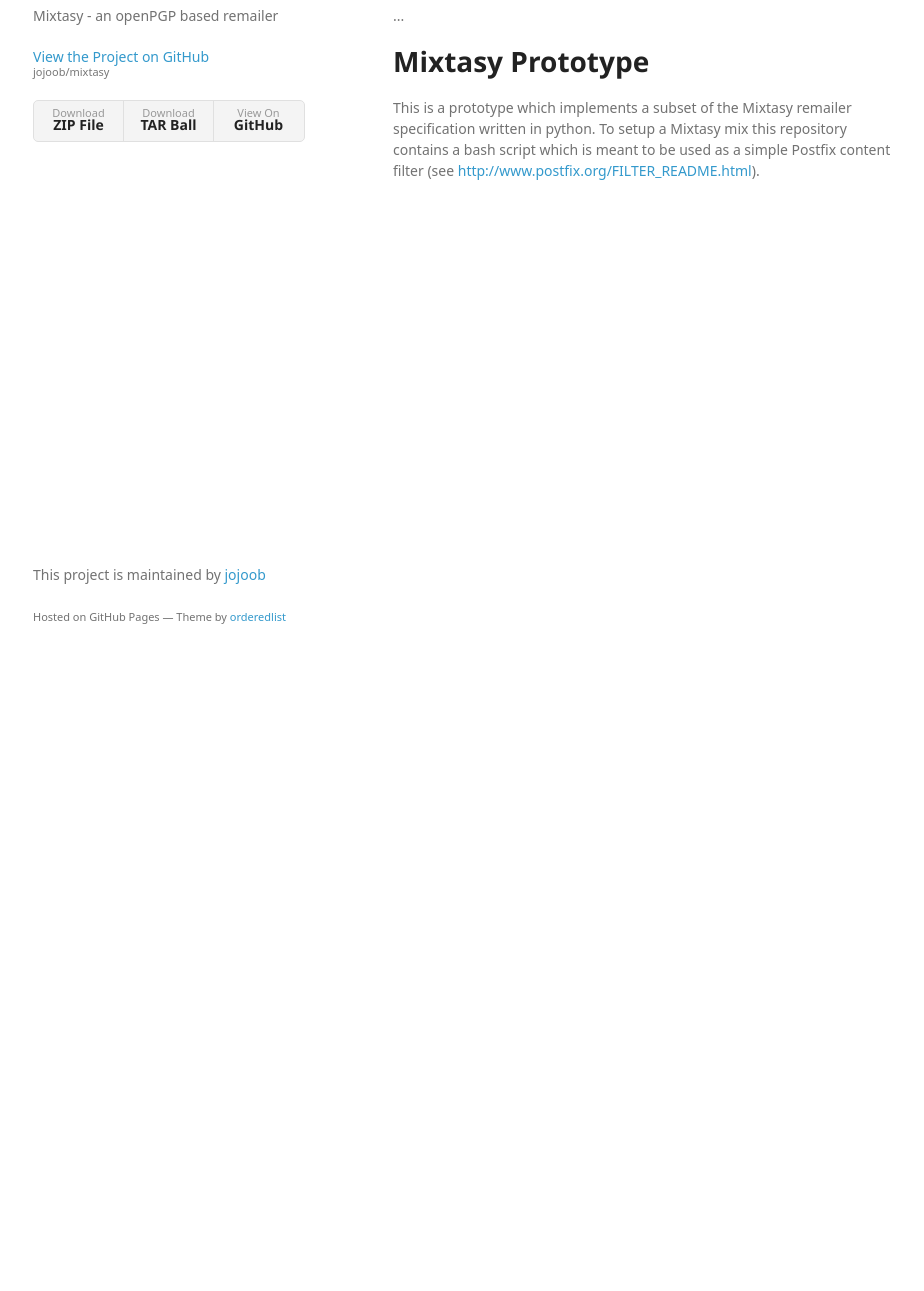
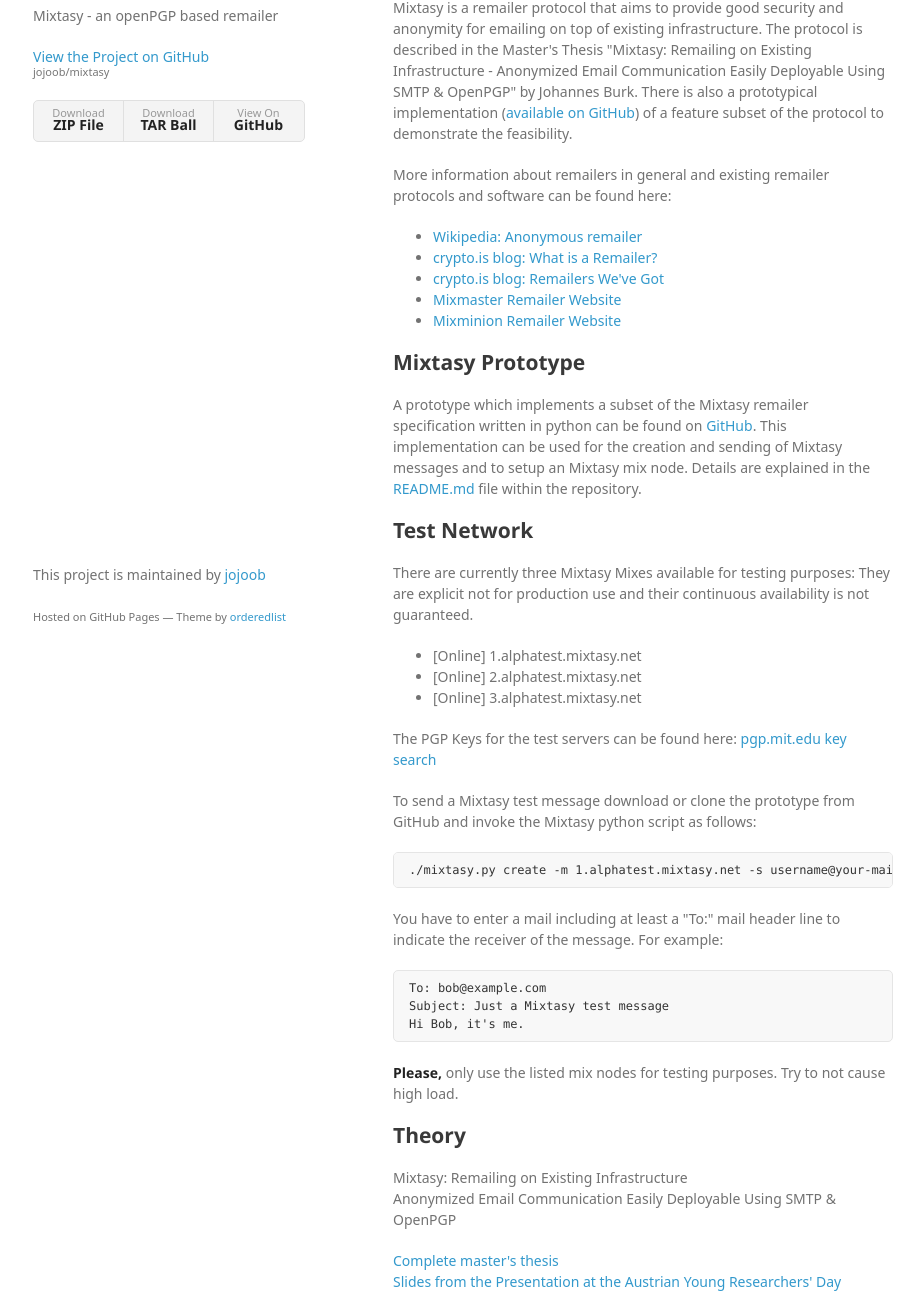
Before and after one commit to jojoob/mixtasy, a plain HTML site: page index.html in a window 1280 px wide. Shown: the part 104-1395 px from the top of the page, without its empty margins (177-1101 px from the left). Before the commit the page ends 800 px from the top, so only its background shows below. Drawn offline with Linux system fonts and the light colour scheme; a web font is replaced by a local one.

Commit message:
Create gh-pages branch via GitHub

```diff
--- a/index.html
+++ b/index.html
@@ -28,16 +28,82 @@
         </ul>
       </header>
       <section>
-        <h1>
-<a id="what-is-mixtasy" class="anchor" href="#what-is-mixtasy" aria-hidden="true"><span aria-hidden="true" class="octicon octicon-link"></span></a>What is Mixtasy?</h1>
+        <h2>
+<a id="what-is-mixtasy" class="anchor" href="#what-is-mixtasy" aria-hidden="true"><span aria-hidden="true" class="octicon octicon-link"></span></a>What is Mixtasy?</h2>
 
-<p>...</p>
+<p>Mixtasy is a remailer protocol that aims to provide good security and anonymity for emailing on top of existing infrastructure.
+The protocol is described in the Master's Thesis "Mixtasy: Remailing on Existing Infrastructure - Anonymized Email Communication Easily Deployable Using SMTP &amp; OpenPGP" by Johannes Burk.
+There is also a prototypical implementation (<a href="https://github.com/jojoob/mixtasy/">available on GitHub</a>) of a feature subset of the protocol to demonstrate the feasibility.</p>
 
-<h1>
-<a id="mixtasy-prototype" class="anchor" href="#mixtasy-prototype" aria-hidden="true"><span aria-hidden="true" class="octicon octicon-link"></span></a>Mixtasy Prototype</h1>
+<p>More information about remailers in general and existing remailer protocols and software can be found here:</p>
 
-<p>This is a prototype which implements a subset of the Mixtasy remailer specification written in python.
-To setup a Mixtasy mix this repository contains a bash script which is meant to be used as a simple Postfix content filter (see <a href="http://www.postfix.org/FILTER_README.html">http://www.postfix.org/FILTER_README.html</a>).</p>
+<ul>
+<li><a href="https://en.wikipedia.org/wiki/Anonymous_remailer">Wikipedia: Anonymous remailer</a></li>
+<li><a href="https://crypto.is/blog/what_is_a_remailer">crypto.is blog: What is a Remailer?</a></li>
+<li><a href="https://crypto.is/blog/remailers_weve_got">crypto.is blog: Remailers We've Got</a></li>
+<li><a href="http://mixmaster.sourceforge.net/">Mixmaster Remailer Website</a></li>
+<li><a href="http://mixminion.net/">Mixminion Remailer Website</a></li>
+</ul>
+
+<h2>
+<a id="mixtasy-prototype" class="anchor" href="#mixtasy-prototype" aria-hidden="true"><span aria-hidden="true" class="octicon octicon-link"></span></a>Mixtasy Prototype</h2>
+
+<p>A prototype which implements a subset of the Mixtasy remailer specification written in python can be found on <a href="https://github.com/jojoob/mixtasy/">GitHub</a>.
+This implementation can be used for the creation and sending of Mixtasy messages and to setup an Mixtasy mix node.
+Details are explained in the <a href="https://github.com/jojoob/mixtasy/blob/master/README.md">README.md</a> file within the repository.</p>
+
+<h2>
+<a id="test-network" class="anchor" href="#test-network" aria-hidden="true"><span aria-hidden="true" class="octicon octicon-link"></span></a>Test Network</h2>
+
+<p>There are currently three Mixtasy Mixes available for testing purposes:
+They are explicit not for production use and their continuous availability is not guaranteed.</p>
+
+<ul>
+<li>[Online] 1.alphatest.mixtasy.net</li>
+<li>[Online] 2.alphatest.mixtasy.net</li>
+<li>[Online] 3.alphatest.mixtasy.net</li>
+</ul>
+
+<p>The PGP Keys for the test servers can be found here: <a href="http://pgp.mit.edu/pks/lookup?search=alphatest.mixtasy.net">pgp.mit.edu key search</a></p>
+
+<p>To send a Mixtasy test message download or clone the prototype from GitHub and invoke the Mixtasy python script as follows:</p>
+
+<div class="highlight highlight-source-shell"><pre>./mixtasy.py create -m 1.alphatest.mixtasy.net -s username@your-mail-provider.com</pre></div>
+
+<p>You have to enter a mail including at least a "To:" mail header line to indicate the receiver of the message.
+For example:</p>
+
+<pre><code>To: bob@example.com
+Subject: Just a Mixtasy test message
+Hi Bob, it's me.
+</code></pre>
+
+<p><strong>Please,</strong> only use the listed mix nodes for testing purposes. Try to not cause high load.</p>
+
+<h2>
+<a id="theory" class="anchor" href="#theory" aria-hidden="true"><span aria-hidden="true" class="octicon octicon-link"></span></a>Theory</h2>
+
+<p>Mixtasy: Remailing on Existing Infrastructure<br>
+Anonymized Email Communication Easily Deployable Using SMTP &amp; OpenPGP</p>
+
+<p><a href="res/Mixtasy-Masters_Thesis-Johannes_Burk.pdf">Complete master's thesis</a><br>
+<a href="res/Mixtasy-YRD_2016-Presentation.pdf">Slides from the Presentation at the Austrian Young Researchers' Day</a></p>
+
+<h3>
+<a id="abstract" class="anchor" href="#abstract" aria-hidden="true"><span aria-hidden="true" class="octicon octicon-link"></span></a>Abstract</h3>
+
+<p>Email is one of the oldest electronic communication tools.
+While it provides excellent service in terms of simplicity and reliability, it suffers from high insecurities and does not provide any anonymity or privacy.
+Even the increasing use of known transport and end-to-end encryption techniques cannot avoid leaving a trace of metadata.
+Several existing solutions try to tackle these weaknesses, but non of them fit all requirements (including usability and adoption properties) regarding secure and anonymized communication.</p>
+
+<p>Thus, this work develops 'Mixtasy', a new protocol based on a mix network.
+In order to enable rapid deployment, which facilitates better anonymization in this class of protocols, a central design goal was easy adoption.
+This is achieved by reusing existing technologies (OpenPGP, SMTP, Internet Message Format) and infrastructure (PGP key servers, mail transfer infrastructure).
+The practicability of the protocol is proven by a prototypical implementation.
+While excluding mixing algorithms and dummy traffic, the prototype offers basic anonymization of email communication.
+A complete implementation of the specification for protection against global adversaries is outstanding.
+Possible improvements, especially the optimization of the used mixing algorithm and enabling anoynmous replies, are discussed and outlined for future work and research.</p>
       </section>
       <footer>
         <p>This project is maintained by <a href="https://github.com/jojoob">jojoob</a></p>
```
Also changed, not shown: params.json (+1 -1 lines).
